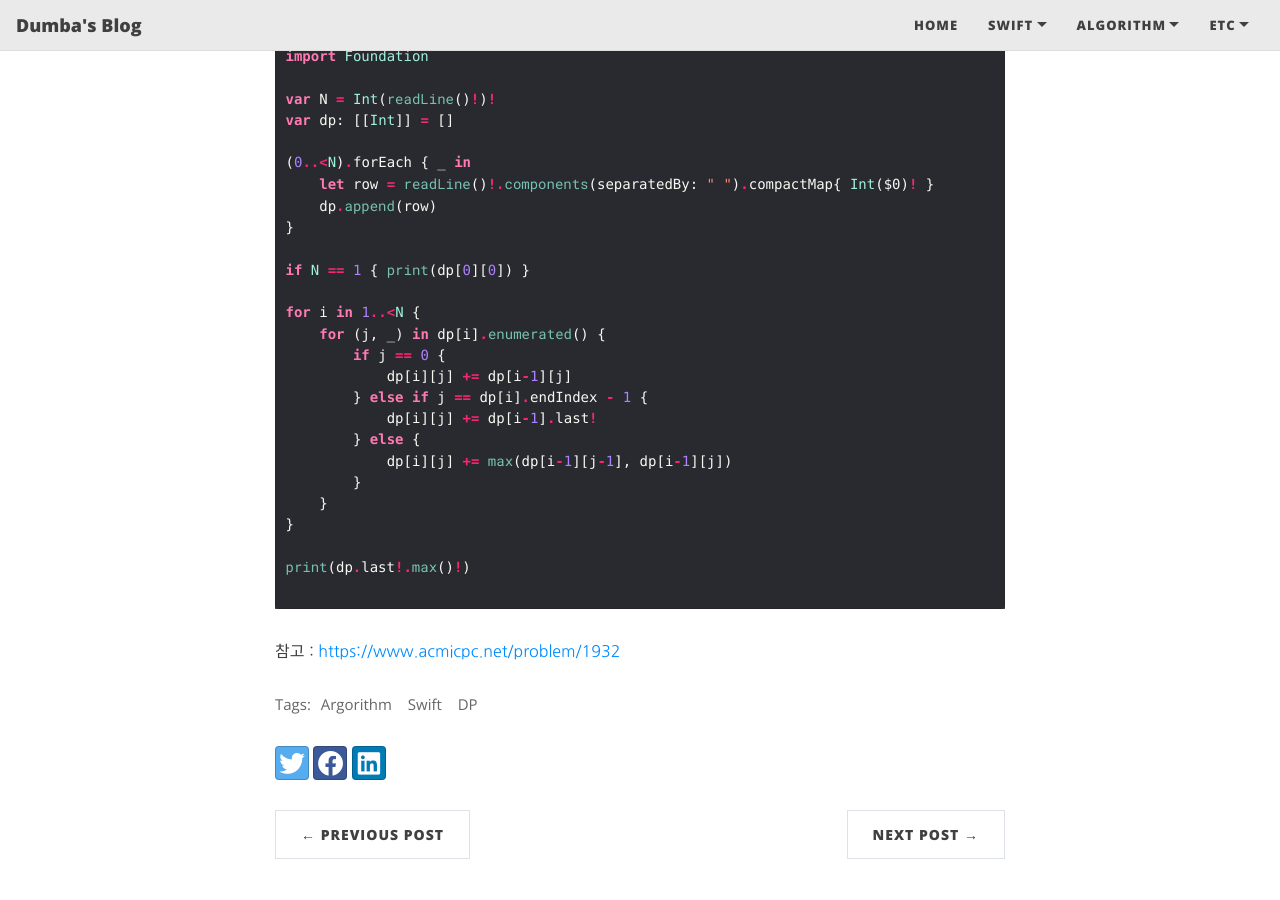
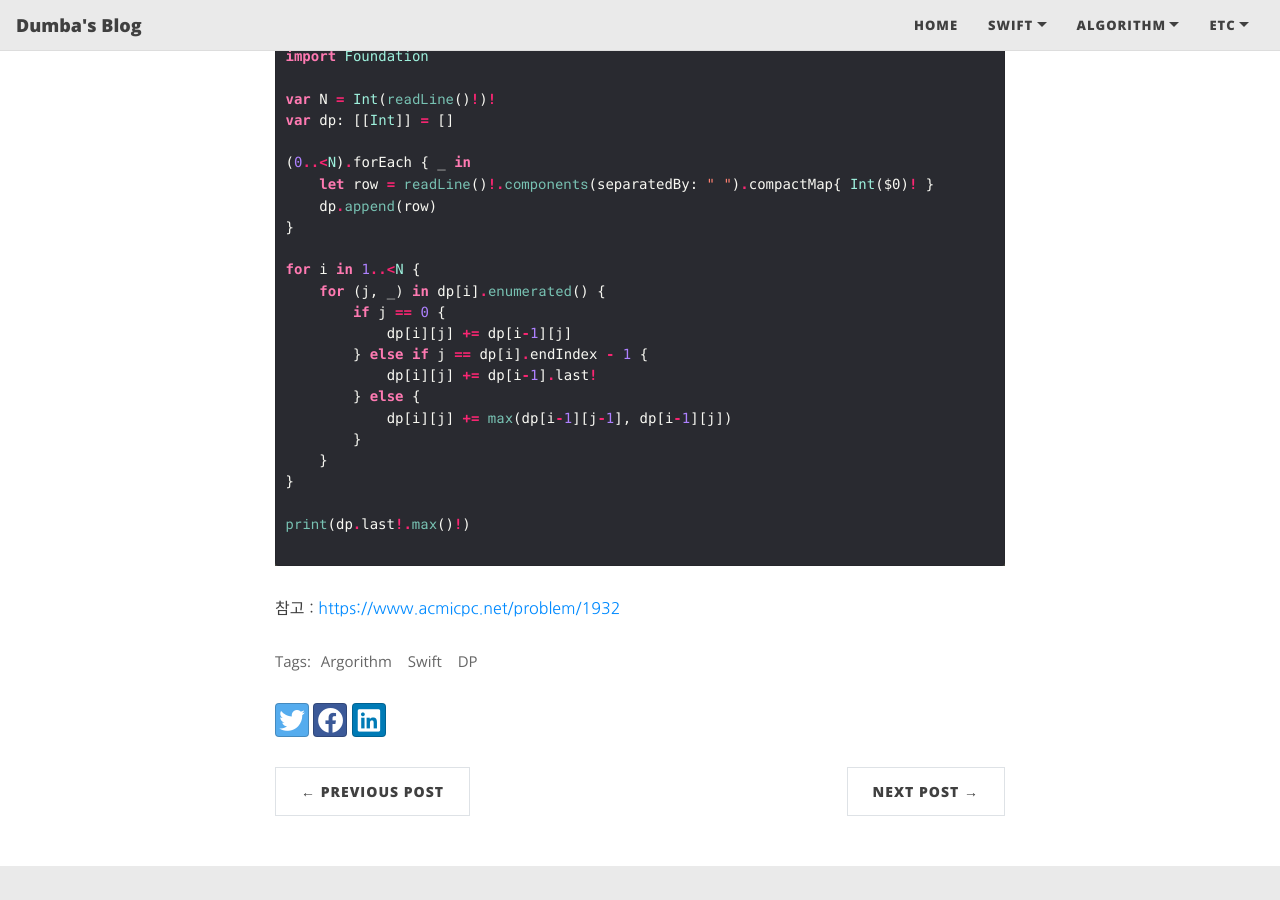
Before and after one commit to ghis22130/ghis22130.github.io, a Jekyll site: the page built from _posts/Swift/2021-07-20-백준_정수 삼각형(1932).md, in a window 1280 px wide and 900 px high, scrolled down 1318 px. Built offline with Jekyll 4.4.1, drawn with Linux system fonts in a browser that asks for light colours; nearby versions of some CDN libraries.

```diff
--- a/_posts/Swift/2021-07-20-백준_정수 삼각형(1932).md
+++ b/_posts/Swift/2021-07-20-백준_정수 삼각형(1932).md
@@ -64,8 +64,6 @@
     dp.append(row)
 }
 
-if N == 1 { print(dp[0][0]) }
-
 for i in 1..<N {
     for (j, _) in dp[i].enumerated() {
         if j == 0 {
```
